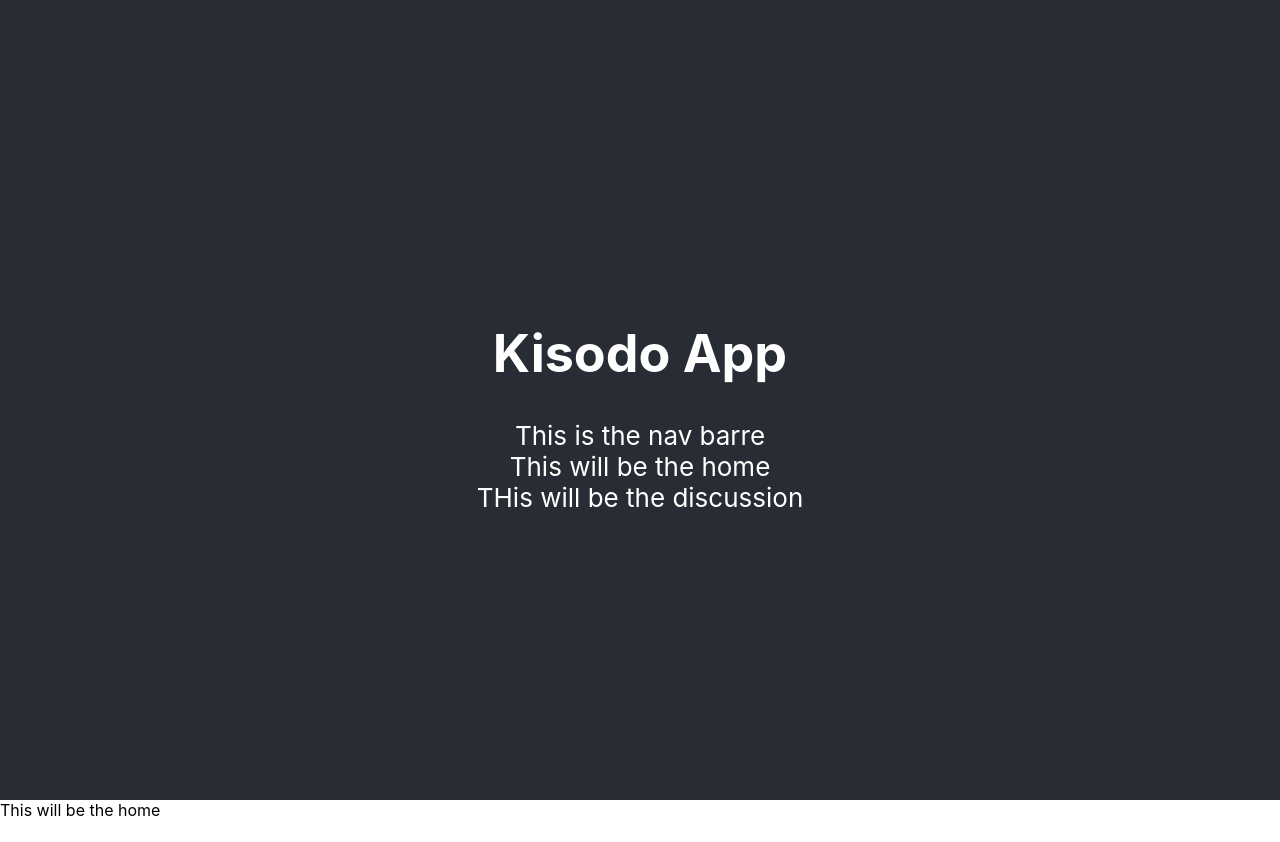
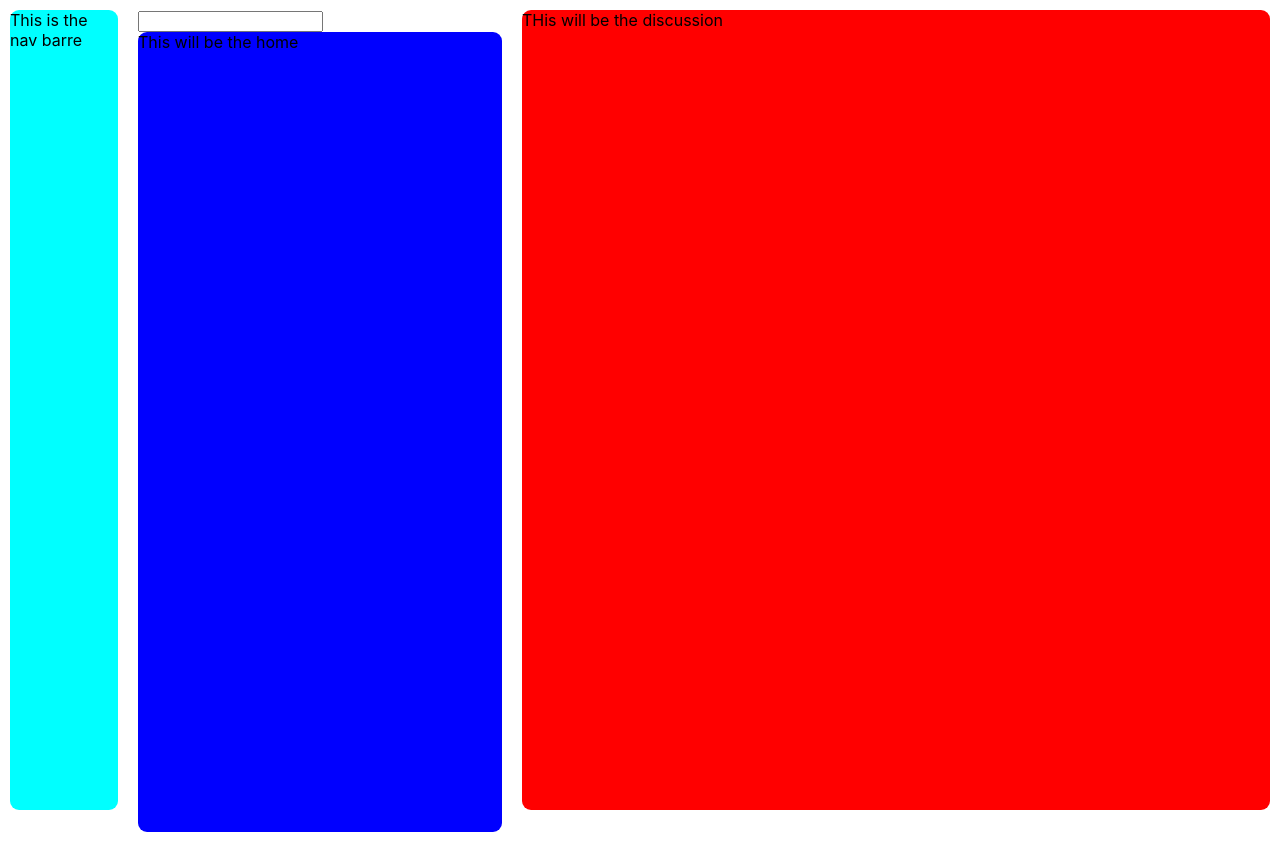
Before and after one commit to TeddyCubaka/kisodo_app-chat_app-frontend, a React (Create React App) app: page / in a window 1280 px wide. Before the commit the page ends 820 px from the top, so only its background shows below. Built offline with nearby package versions, Linux system fonts and the light colour scheme; the HTML template or start-up script is replaced by a standard one.

Commit message:
add first grid style to arrange the home page

```diff
--- a/src/App.css
+++ b/src/App.css
@@ -1,38 +1,16 @@
 .App {
-  text-align: center;
+  display: grid;
+  grid-template-columns: 10% 30% 60%;
 }
-
-.App-logo {
-  height: 40vmin;
-  pointer-events: none;
+.navbarre{
+  background-color: aqua;
+  height: 100vh;
 }
-
-@media (prefers-reduced-motion: no-preference) {
-  .App-logo {
-    animation: App-logo-spin infinite 20s linear;
-  }
+.home{
+  background-color: blue;
+  height: 100vh;
 }
-
-.App-header {
-  background-color: #282c34;
-  min-height: 100vh;
-  display: flex;
-  flex-direction: column;
-  align-items: center;
-  justify-content: center;
-  font-size: calc(10px + 2vmin);
-  color: white;
+.discussion {
+  background-color: red;
+  height: 100vh;
 }
-
-.App-link {
-  color: #61dafb;
-}
-
-@keyframes App-logo-spin {
-  from {
-    transform: rotate(0deg);
-  }
-  to {
-    transform: rotate(360deg);
-  }
-}
--- a/src/App.js
+++ b/src/App.js
@@ -1,23 +1,22 @@
 import Discussion from "./components/bigs/discussion";
 import Home from "./components/bigs/home";
 import "./App.css";
+import "./AppComponents.css"
 import Navigation from "./components/bigs/navigation";
 import { Route, BrowserRouter as Router, Routes } from "react-router-dom";
+import Search from "./components/bigs/search";
 
 function App() {
   return (
     <Router>
       <div className="App">
-        <header className="App-header">
-          <h1>Kisodo App</h1>
-          <Navigation />
+        <Navigation />
+        <div className="margin">
+          <Search />
           <Home />
-          <Discussion />
-        </header>
+        </div>
+        <Discussion />
       </div>
-      <Routes>
-        <Route path="/" element={<Home />} />
-      </Routes>
     </Router>
   );
 }
--- /dev/null
+++ b/src/AppComponents.css
@@ -0,0 +1,6 @@
+.radius{
+    border-radius: 9px;
+}
+.margin{
+    margin: 10px;
+}
--- a/src/components/bigs/discussion.js
+++ b/src/components/bigs/discussion.js
@@ -2,6 +2,6 @@ import React from "react";
 
 export default function Discussion (){
     return (
-        <div>THis will be the discussion</div>
+        <div className="discussion radius margin">THis will be the discussion</div>
     )
 }
--- a/src/components/bigs/home.js
+++ b/src/components/bigs/home.js
@@ -2,6 +2,6 @@ import React from "react";
 
 export default function Home (){
     return (
-        <div>This will be the home</div>
+        <div className="home radius">This will be the home</div>
     )
 }
--- a/src/components/bigs/navigation.js
+++ b/src/components/bigs/navigation.js
@@ -2,6 +2,6 @@ import React from "react";
 
 export default function Navigation (){
     return (
-        <div>This is the nav barre</div>
+        <div className="navbarre radius margin">This is the nav barre</div>
     )
 }
--- /dev/null
+++ b/src/components/bigs/search.js
@@ -0,0 +1,8 @@
+import React from "react";
+
+
+export default function Search (){
+    return (
+        <input type="search"/>
+    )
+}
```
